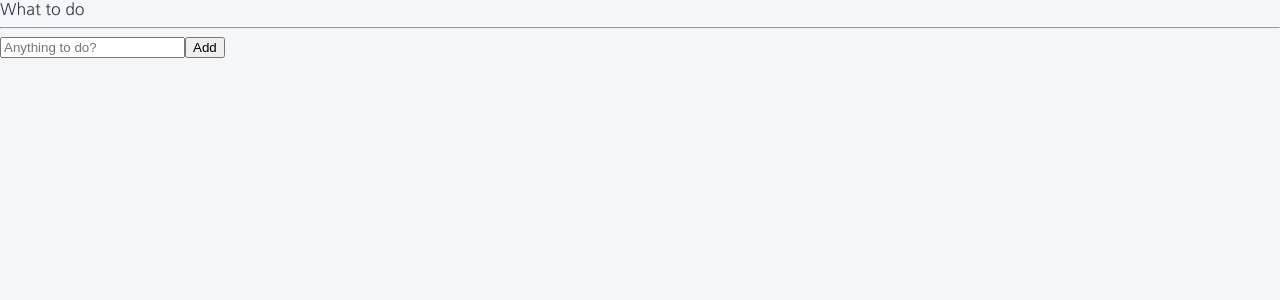
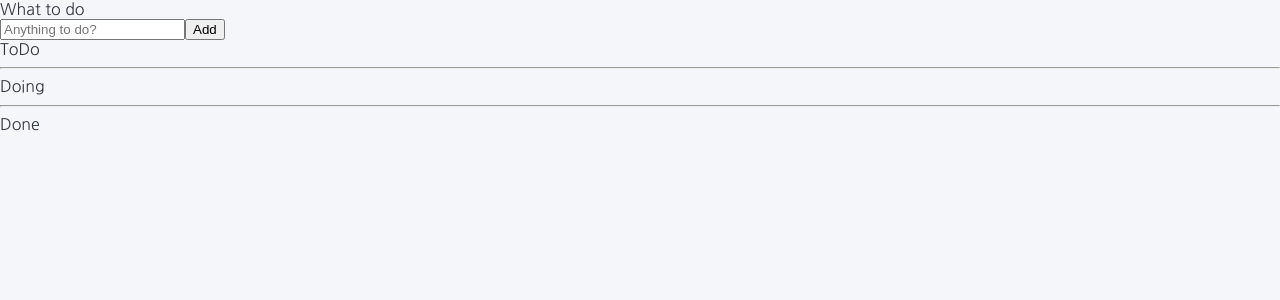
Before and after one commit to Gamddalki/ReactMasterClass, a React (Create React App) app: page / in a window 1280 px wide. Shown: the top 300 px of the page. Built offline with nearby package versions, Linux system fonts and the light colour scheme.

Commit message:
filter toDos w/selector
Selector : state를 입력 받아 변형해 반환하는 순수함수를 거쳐 반환된 값 = state(atom)을 가져다가 원하는 대로 만들 수 있음 (ex 특정 값 기준 분류 )

```diff
--- a/src/atoms.tsx
+++ b/src/atoms.tsx
@@ -1,4 +1,4 @@
-import { atom } from "recoil";
+import { atom, selector } from "recoil";
 
 export interface IToDo {
   text: string;
@@ -10,3 +10,15 @@ export const toDoState = atom<IToDo[]>({
   key: "toDo",
   default: [],
 });
+
+export const toDoSelector = selector({
+  key: "toDoSelector",
+  get: ({ get }) => {
+    const toDos = get(toDoState);
+    return [
+      toDos.filter((toDo) => toDo.condition === "TO_DO"),
+      toDos.filter((toDo) => toDo.condition === "DOING"),
+      toDos.filter((toDo) => toDo.condition === "DONE"),
+    ];
+  },
+});
--- a/src/components/ToDo.tsx
+++ b/src/components/ToDo.tsx
@@ -10,6 +10,7 @@ function ToDo({ text, condition, id }: IToDo) {
     setToDos((oldToDos) => {
       const targetIndex = oldToDos.findIndex((toDo) => toDo.id === id);
       const newToDo = { text, id, condition: name as any };
+      console.log(oldToDos);
       return [
         ...oldToDos.slice(0, targetIndex),
         newToDo,
@@ -20,9 +21,21 @@ function ToDo({ text, condition, id }: IToDo) {
   return (
     <li>
       <span>{text}</span>
-      {condition !== "TO_DO" && <button onClick={onClick}>🛫</button>}
-      {condition !== "DOING" && <button onClick={onClick}>✈️</button>}
-      {condition !== "DONE" && <button onClick={onClick}>🛬</button>}
+      {condition !== "TO_DO" && (
+        <button name="TO_DO" onClick={onClick}>
+          🛫
+        </button>
+      )}
+      {condition !== "DOING" && (
+        <button name="DOING" onClick={onClick}>
+          ✈️
+        </button>
+      )}
+      {condition !== "DONE" && (
+        <button name="DONE" onClick={onClick}>
+          🛬
+        </button>
+      )}
     </li>
   );
 }
--- a/src/components/ToDoList.tsx
+++ b/src/components/ToDoList.tsx
@@ -1,17 +1,31 @@
 import { useRecoilValue } from "recoil";
-import { toDoState } from "../atoms";
+import { toDoSelector, toDoState } from "../atoms";
 import CreateToDo from "./CreateToDo";
 import ToDo from "./ToDo";
 
 function ToDoList() {
-  const toDos = useRecoilValue(toDoState);
+  const [toDos, doing, done] = useRecoilValue(toDoSelector);
   return (
     <div>
       <h1>What to do</h1>
-      <hr />
       <CreateToDo />
+      <span>ToDo</span>
       <ul>
         {toDos.map((toDo) => (
+          <ToDo key={toDo.id} {...toDo} />
+        ))}
+      </ul>
+      <hr />
+      <span>Doing</span>
+      <ul>
+        {doing.map((toDo) => (
+          <ToDo key={toDo.id} {...toDo} />
+        ))}
+      </ul>
+      <hr />
+      <span>Done</span>
+      <ul>
+        {done.map((toDo) => (
           <ToDo key={toDo.id} {...toDo} />
         ))}
       </ul>
```
